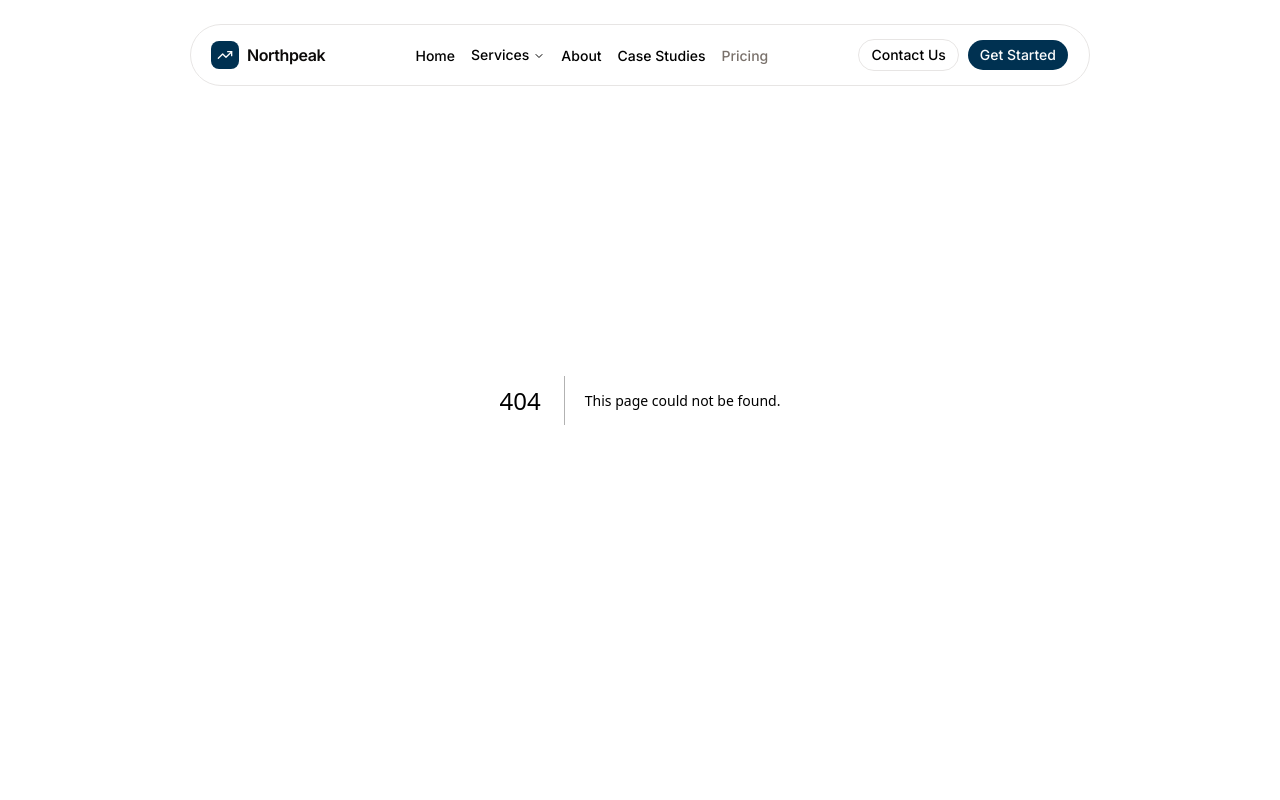
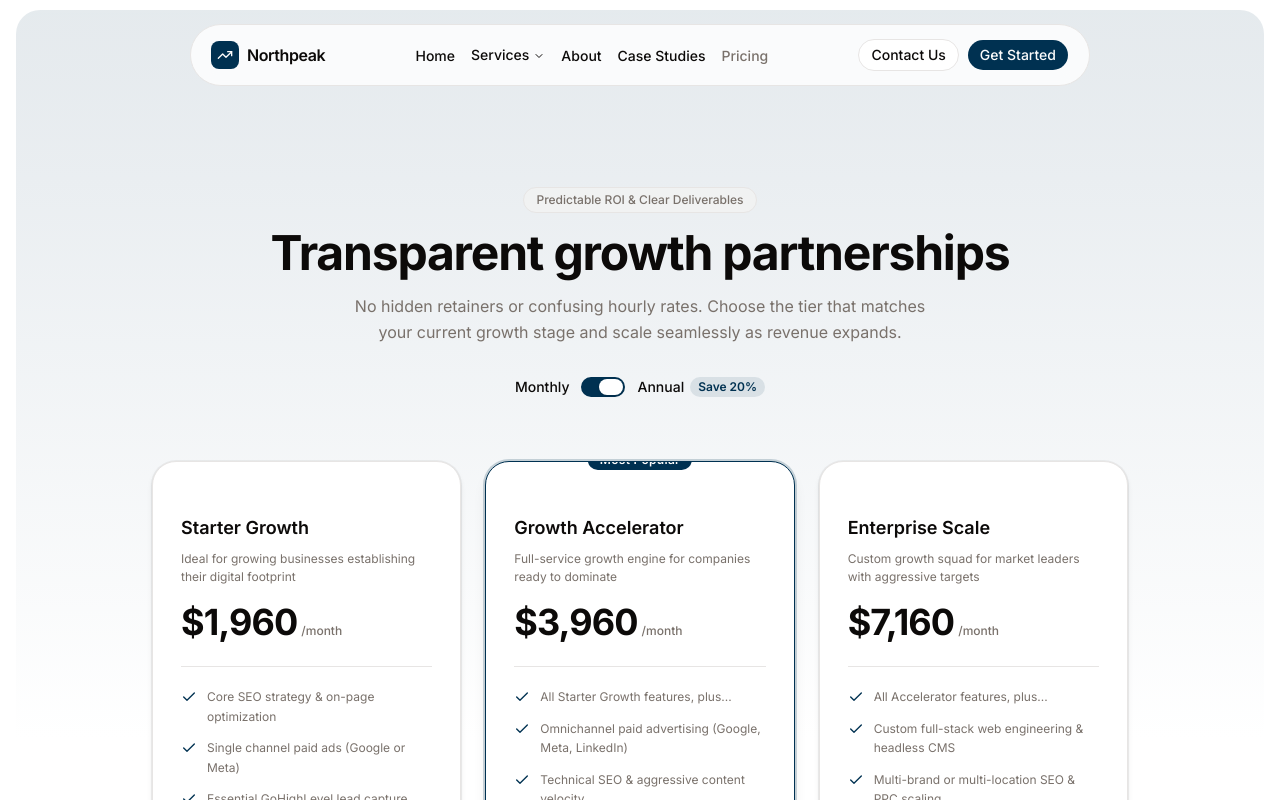
Before and after one commit to samibyte/north-peak, a Next.js app: page /pricing in a window 1280 px wide. Before the commit this address had no page. Shown: the top 800 px of the page. Built offline with nearby package versions, Linux system fonts and the light colour scheme.

Commit message:
feat(pricing): add pricing page with plan comparison

```diff
--- /dev/null
+++ b/src/app/pricing/page.tsx
@@ -0,0 +1,23 @@
+import type { Metadata } from "next";
+import { Background } from "@/components/background";
+import { FAQ } from "@/components/blocks/faq";
+import { Pricing } from "@/components/blocks/pricing";
+import { PricingTable } from "@/components/blocks/pricing-table";
+
+export const metadata: Metadata = {
+  title: "Pricing & Plans | Northpeak Growth Partners",
+  description:
+    "Predictable, transparent growth agency pricing. Compare our Starter Growth, Growth Accelerator, and Enterprise Scale tiers.",
+};
+
+export default function PricingPage() {
+  return (
+    <Background>
+      <div className="py-28 lg:py-32 lg:pt-40">
+        <Pricing className="py-0 lg:py-4" />
+        <PricingTable />
+        <FAQ className="pt-0 lg:pt-4" />
+      </div>
+    </Background>
+  );
+}
```
